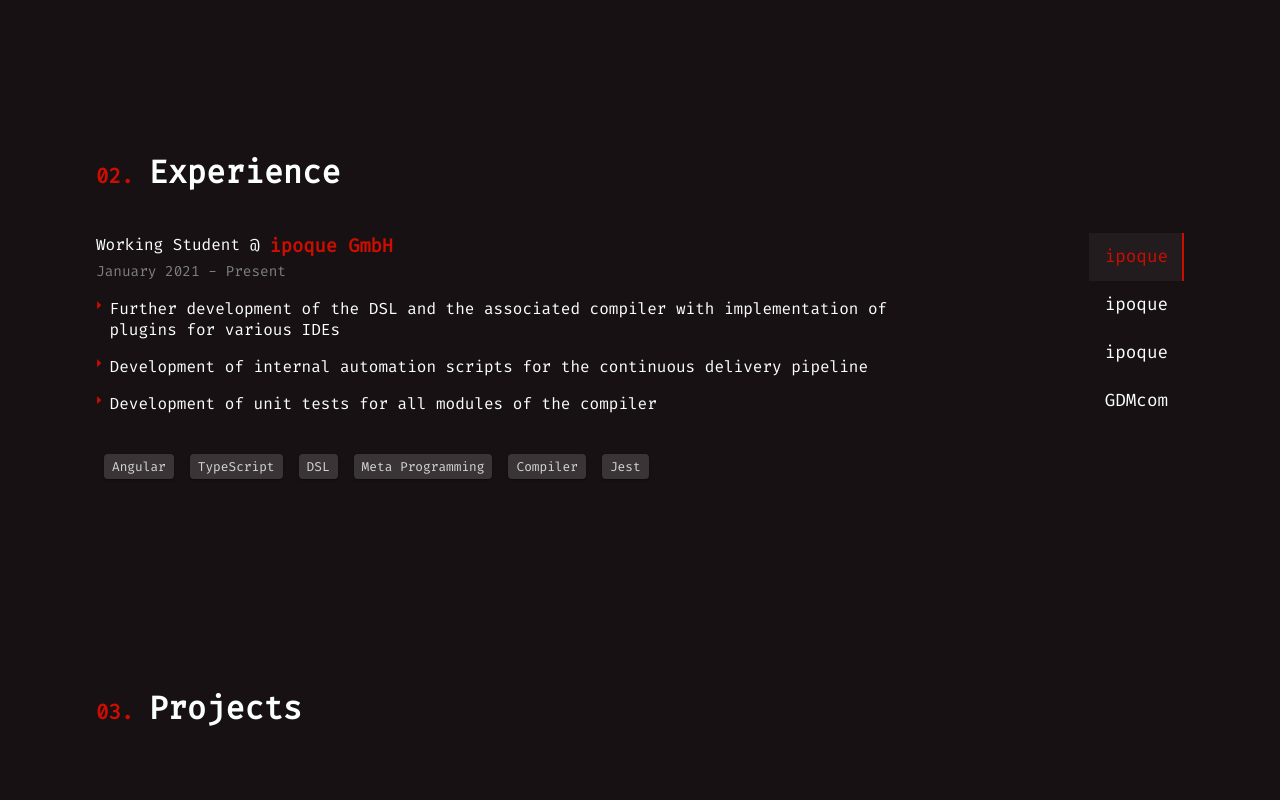
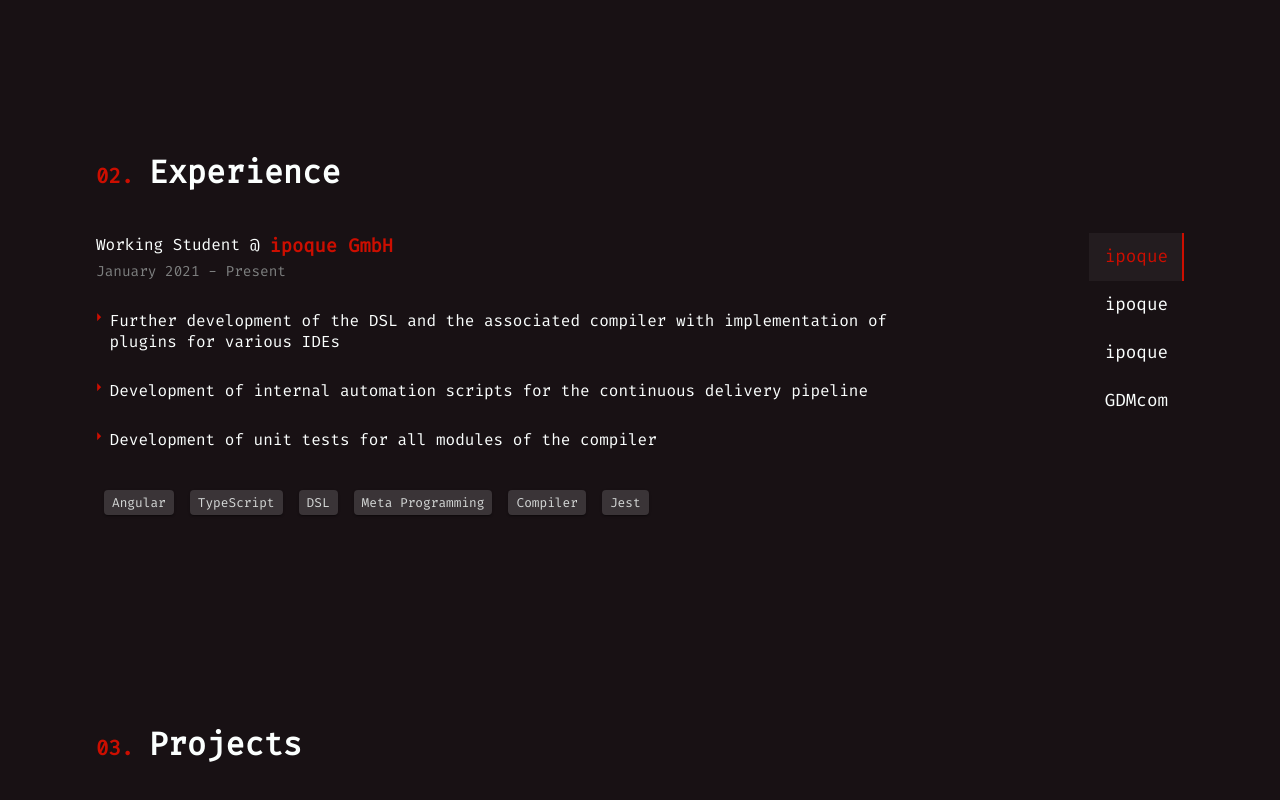
Before and after one commit to fredericbahr/portfolio, a React (Create React App) app: page / in a window 1280 px wide. Shown: the part 1463-2263 px from the top of the page. Built offline with nearby package versions, Linux system fonts and the light colour scheme.

Commit message:
adjust experiences

```diff
--- a/src/components/Experience/components/Description.tsx
+++ b/src/components/Experience/components/Description.tsx
@@ -21,7 +21,7 @@ const StyledList = styled.ul`
 const StyledListItem = styled.li`
   list-style: none;
   display: flex;
-  margin: 2vh 0;
+  margin: 1.75rem 0;
 
   &::before {
     display: block;
```
